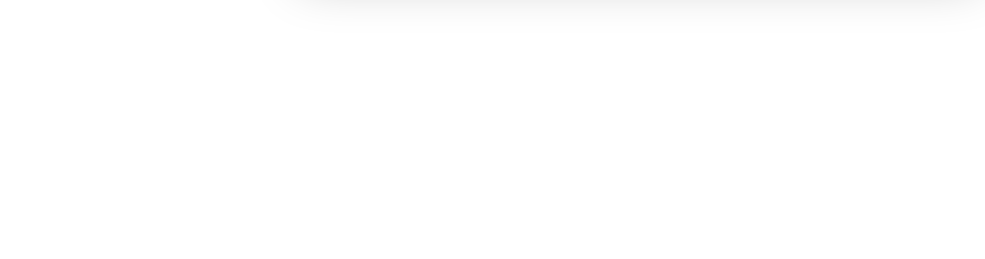
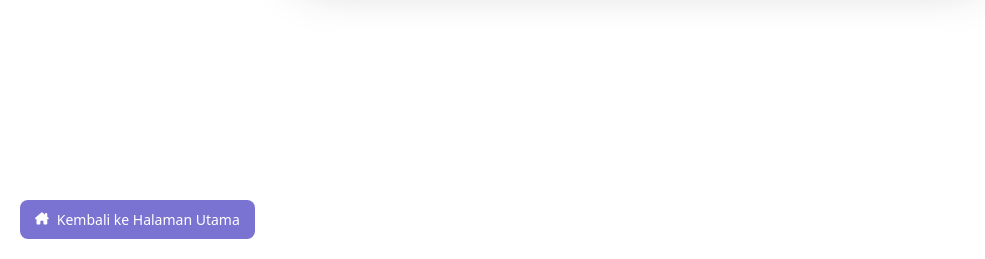
Before and after one commit to gitHUBmichael20/tugas-ppdb-sekolah, a PHP site: page /index.php?page=login-admin in a window 1280 px wide. Shown: the part 541-800 px from the top of the page, without its empty margins (0-985 px from the left). Run offline with PHP 8.4, Linux system fonts and the light colour scheme.

Commit message:
Hasil ppdb & button di page auth

```diff
--- a/app/controllers/SiswaController.php
+++ b/app/controllers/SiswaController.php
@@ -164,8 +164,5 @@ class SiswaController
             $_SESSION['status-ppdb'] = 'SEDANG TAHAP PROSES';
             $_SESSION['id_sekolah-ppdb'] = null;
         }
-
-        header('Location: index.php?page=hasil-ppdb-siswa');
-        exit();
     }
 }
--- a/app/models/siswaModel.php
+++ b/app/models/siswaModel.php
@@ -74,8 +74,9 @@ class SiswaModel
         return $stmt->execute();
     }
 
-    public function cekPendaftaran($nisn) {
-        $query = "SELECT status, id_sekolah, pendaftaran_ID FROM pendaftaran WHERE NISN_Siswa = :nisn";
+    public function cekPendaftaran($nisn)
+    {
+        $query = "SELECT status, id_sekolah FROM pendaftaran WHERE NISN_Siswa = :nisn";
         $stmt = $this->db->prepare($query);
         $stmt->execute([':nisn' => $nisn]);
         return $stmt->fetch(PDO::FETCH_ASSOC);
--- a/app/resources/css/auth/auth.css
+++ b/app/resources/css/auth/auth.css
@@ -1,3 +1,5 @@
+@import url("https://cdnjs.cloudflare.com/ajax/libs/font-awesome/6.5.1/css/all.min.css");
+
 body {
     margin: 0;
     padding: 0;
@@ -90,6 +92,25 @@ button:focus {
     box-shadow: 0 0 0 3px rgba(239, 68, 68, 0.2);
 }
 
+.back-button {
+    display: flex;
+    align-items: center;
+    gap: 8px;
+    background-color: #7A73D1;
+    color: white;
+    text-decoration: none;
+    padding: 10px 15px;
+    border-radius: 8px;
+    font-size: 14px;
+    position: fixed;
+    bottom: 20px;
+    left: 20px;
+}
+
+.back-button:hover {
+    background-color: #6A63B8;
+}
+
 #delete-button {
     margin-top: 1em;
 }
--- a/app/resources/css/status-ppdb/status-ppdb.css
+++ b/app/resources/css/status-ppdb/status-ppdb.css
@@ -34,7 +34,6 @@
 .judul-status {
     font-size: 28px;
     font-weight: 700;
-    color: #007BFF;
     text-transform: uppercase;
     letter-spacing: 1px;
     margin: 0;
--- a/app/resources/views/admin/auth-admin/login-admin.php
+++ b/app/resources/views/admin/auth-admin/login-admin.php
@@ -32,6 +32,10 @@
             <a href="index.php?page=sign-up-admin"><button style="margin-top: 15px;" type="button">Doesn't Have an account?</button></a>
         </div>
     </div>
+    <a href="index.php" class="back-button">
+        <i class="fa-solid fa-house-chimney fa-sm"></i>
+        <span>Kembali ke Halaman Utama</span>
+    </a>
 </body>
 
 </html>
--- a/app/resources/views/admin/auth-admin/sign-up-admin.php
+++ b/app/resources/views/admin/auth-admin/sign-up-admin.php
@@ -42,6 +42,10 @@
             <a href="index.php?page=login-admin"><button style="margin-top: 15px;" type="button">Already have an account?</button></a>
         </div>
     </div>
+    <a href="index.php" class="back-button">
+        <i class="fa-solid fa-house-chimney fa-sm"></i>
+        <span>Kembali ke Halaman Utama</span>
+    </a>
 </body>
 
 </html>
--- a/app/resources/views/sekolah/auth-sekolah/login-sekolah.php
+++ b/app/resources/views/sekolah/auth-sekolah/login-sekolah.php
@@ -36,5 +36,9 @@
             </a>
         </div>
     </div>
+    <a href="index.php" class="back-button">
+        <i class="fa-solid fa-house-chimney fa-sm"></i>
+        <span>Kembali ke Halaman Utama</span>
+    </a>
 </body>
 </html>
--- a/app/resources/views/sekolah/auth-sekolah/sign-up-sekolah.php
+++ b/app/resources/views/sekolah/auth-sekolah/sign-up-sekolah.php
@@ -57,6 +57,10 @@
             <a href="index.php?page=login-sekolah"><button style="margin-top: 15px;" type="button">Already have an account?</button></a>
         </div>
     </div>
+    <a href="index.php" class="back-button">
+        <i class="fa-solid fa-house-chimney fa-sm"></i>
+        <span>Kembali ke Halaman Utama</span>
+    </a>
 </body>
 
 </html>
--- a/app/resources/views/siswa/auth-siswa/login-siswa.php
+++ b/app/resources/views/siswa/auth-siswa/login-siswa.php
@@ -18,7 +18,7 @@
             </video>
             <?php if (isset($success)) : ?>
                 <p style="color: green; text-align: center; font-size: 30px;"><?php echo $success; ?></p>
-                <?php endif; ?>
+            <?php endif; ?>
             <?php if (isset($error)) : ?>
                 <p style="color: red; text-align: center;"><?php echo $error; ?></p>
             <?php endif; ?>
@@ -38,6 +38,10 @@
             </a>
         </div>
     </div>
+    <a href="index.php" class="back-button">
+        <i class="fa-solid fa-house-chimney fa-sm"></i>
+        <span>Kembali ke Halaman Utama</span>
+    </a>
 </body>
 
 </html>
--- a/app/resources/views/siswa/auth-siswa/sign-up-siswa.php
+++ b/app/resources/views/siswa/auth-siswa/sign-up-siswa.php
@@ -46,6 +46,10 @@
             <a href="index.php?page=login-siswa"><button style="margin-top: 15px;" type="button">Already have an account?</button></a>
         </div>
     </div>
+    <a href="index.php" class="back-button">
+        <i class="fa-solid fa-house-chimney fa-sm"></i>
+        <span>Kembali ke Halaman Utama</span>
+    </a>
 </body>
 
 </html>
--- a/app/resources/views/siswa/dashboard-siswa/dashboard-siswa.php
+++ b/app/resources/views/siswa/dashboard-siswa/dashboard-siswa.php
@@ -12,6 +12,7 @@
     <link rel="stylesheet" href="../app/resources/css/status-ppdb/status-ppdb.css">
     <script src="../app/resources/js/siswa/sorting-school.js"></script>
     <link rel="shortcut icon" href="./assets/logo/logo-website.png" type="image/x-icon">
+
     <style>
         .main-content {
             flex: 1;
--- a/app/resources/views/siswa/dashboard-siswa/section/list-sekolah.php
+++ b/app/resources/views/siswa/dashboard-siswa/section/list-sekolah.php
@@ -57,6 +57,7 @@
 
 <body>
     <div class="container">
+
         <div class="sort-container">
             <label for="sortSelect">Sort by: </label>
             <select id="sortSelect" onchange="sortTable()">
--- a/public/index.php
+++ b/public/index.php
@@ -128,13 +128,9 @@ switch ($page) {
     case 'dashboard-siswa':
         restrictToLoggedIn('siswa');
         $sekolah->getAllSchoolData();
+        $siswa->hasilPenerimaan();
         break;
 
-    case 'hasil-ppdb-siswa':
-        restrictToLoggedIn('siswa');
-        $siswa->hasilPenerimaan();
-        include '../app/resources/views/siswa/dashboard-siswa/section/status-penerimaan.php';
-        break;
 
     case 'daftar-sekolah':
         restrictToLoggedIn('siswa');
```
Also changed, not shown: app/resources/views/siswa/dashboard-siswa/section/status-penerimaan.php (+23 -5 lines).
